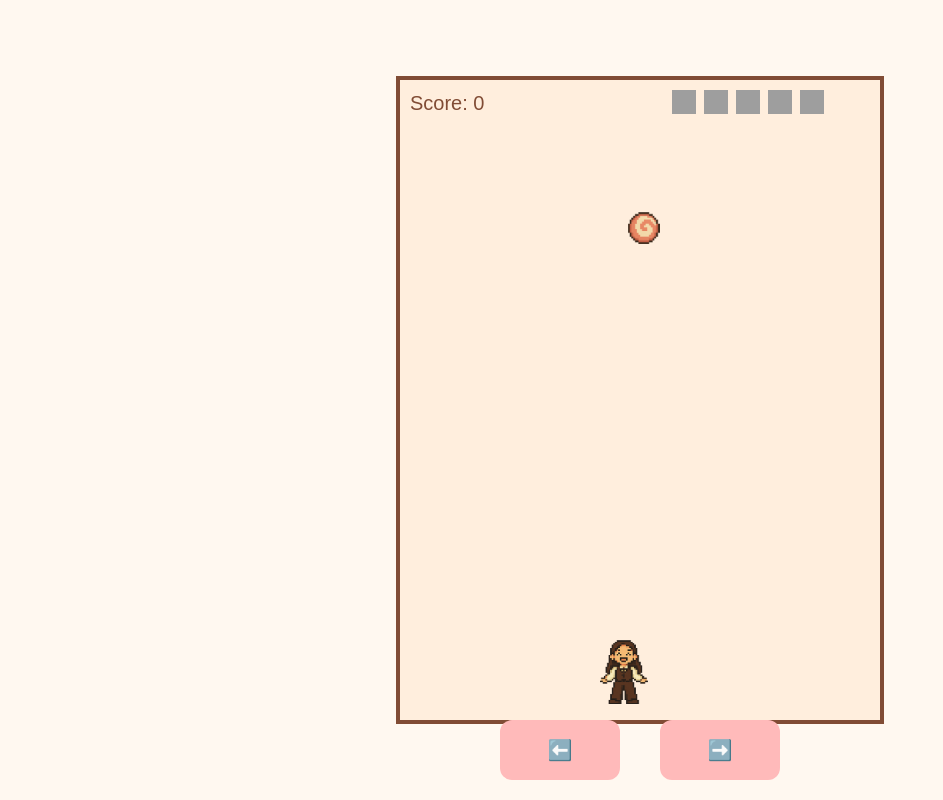
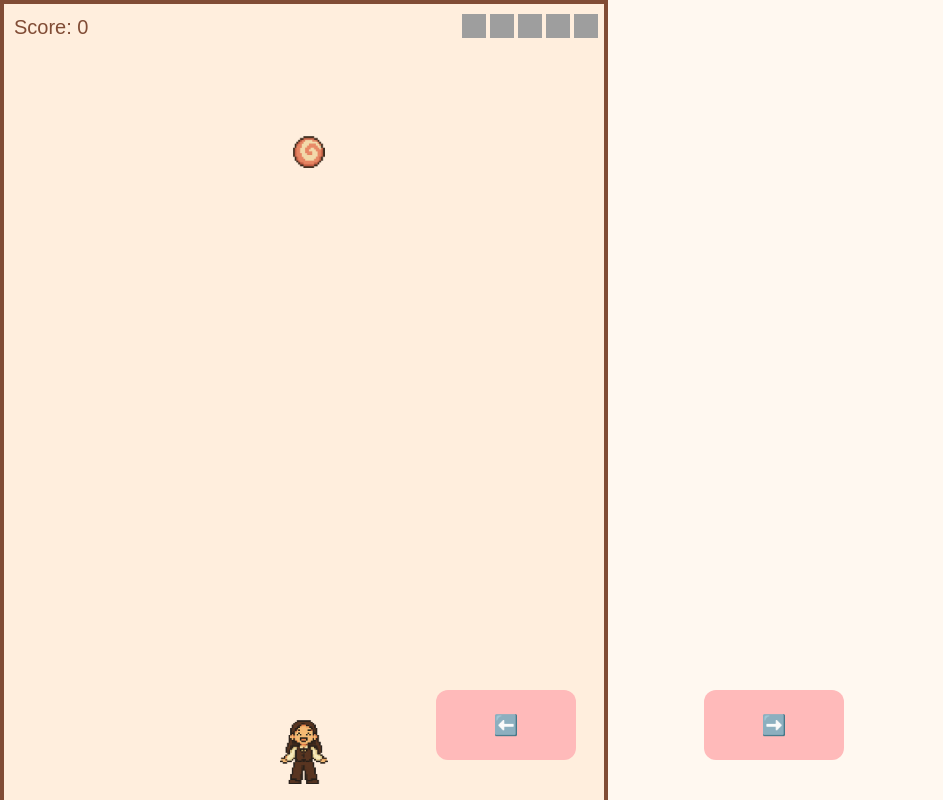
Before and after one commit to BekovaDeniza/alyona-game, a plain HTML site: page index.html in a window 1280 px wide. Both pictures are taken after a click on the button "Играть". Shown: the whole page, without its empty margins (0-943 px from the left). Drawn offline with Linux system fonts and the light colour scheme.

Commit message:
fix index.html

```diff
--- a/index.html
+++ b/index.html
@@ -2,23 +2,24 @@
 <html lang="ru">
 <head>
   <meta charset="UTF-8" />
-  <meta name="viewport" content="width=device-width, initial-scale=1.0" />
+  <meta name="viewport" content="width=device-width, initial-scale=1.0, maximum-scale=1.0, user-scalable=no" />
   <title>Catch the Sweets</title>
   <style>
-    body {
+    html, body {
         margin: 0;
+        padding: 0;
         background: #fff8f0;
-      display: flex;
-      justify-content: center;
-      align-items: center;
-      height: 100vh;
         font-family: sans-serif;
+        overflow: hidden;
+        height: 100%;
         }
+
         canvas {
+        display: none;
         border: 4px solid #814c35;
         background: #ffeedd;
-      display: none;
         }
+
         #startScreen, #endScreen {
         position: absolute;
         top: 0;
@@ -31,37 +32,52 @@
         justify-content: center;
         align-items: center;
         text-align: center;
-      font-size: 28px;
+        font-size: clamp(16px, 5vw, 28px); /* Адаптивный текст */
         padding: 20px;
         z-index: 10;
         }
+
         #endScreen {
         display: none;
         background: rgba(0, 0, 0, 0.6);
         color: white;
         }
+
         .controls {
         position: absolute;
-      bottom: 20px;
+        bottom: 5%;
         width: 100%;
         display: flex;
         justify-content: center;
-      gap: 40px;
+        gap: 10vw;
         z-index: 5;
         display: none;
         }
+
         .controls button, .screen-button {
-      width: 120px;
-      height: 60px;
-      font-size: 20px;
+        width: clamp(80px, 25vw, 140px);
+        height: clamp(40px, 12vw, 70px);
+        font-size: clamp(16px, 4.5vw, 22px);
         border: none;
         border-radius: 12px;
         background-color: #ffbaba;
         color: #5a2e2e;
         cursor: pointer;
+        touch-action: manipulation;
         }
+
         .screen-button:hover {
         background-color: #ffdada;
+        }
+
+
+    @media (min-width: 768px) {
+      #startScreen, #endScreen {
+        font-size: 28px;
+      }
+      .controls button, .screen-button {
+        font-size: 20px;
+      }
     }
   </style>
 </head>
@@ -71,7 +87,7 @@
     <button class="screen-button" id="startButton">Играть</button>
   </div>
 
-  <canvas id="gameCanvas" width="480" height="640"></canvas>
+  <canvas id="gameCanvas"></canvas>
 
   <div id="endScreen">
     <div id="endMessage"></div>
@@ -86,7 +102,6 @@
   <script>
     const canvas = document.getElementById('gameCanvas');
     const ctx = canvas.getContext('2d');
-    const keys = {};
 
     const startScreen = document.getElementById('startScreen');
     const endScreen = document.getElementById('endScreen');
@@ -116,9 +131,10 @@
 
     const candySources = ['assets/candy1.png', 'assets/candy2.png', 'assets/candy3.png', 'assets/candy4.png'];
 
+    const keys = {};
     const player = {
-      x: 200,
-      y: 560,
+      x: 0,
+      y: 0,
       width: 48,
       height: 64,
       speed: 5,
@@ -131,6 +147,27 @@
     const maxScore = 10;
     const maxMissed = 5;
     let gameEnded = false;
+
+    function resizeCanvas() {
+      const aspectRatio = 3 / 4;
+      let width = window.innerWidth;
+      let height = window.innerHeight;
+
+      if (height > width / aspectRatio) {
+        height = width / aspectRatio;
+      } else {
+        width = height * aspectRatio;
+      }
+
+      canvas.width = width;
+      canvas.height = height;
+      player.y = canvas.height - player.height - 20;
+      if (!gameEnded) {
+        player.x = canvas.width / 2 - player.width / 2;
+      }
+    }
+
+    window.addEventListener('resize', resizeCanvas);
 
     document.addEventListener('keydown', e => keys[e.key] = true);
     document.addEventListener('keyup', e => keys[e.key] = false);
@@ -188,6 +225,7 @@
       } else {
         player.currentImage = playerImages.normal;
       }
+
       player.x = Math.max(0, Math.min(canvas.width - player.width, player.x));
 
       for (let i = candies.length - 1; i >= 0; i--) {
@@ -227,7 +265,7 @@
       ctx.fillText(`Score: ${score}`, 10, 30);
 
       for (let i = 0; i < maxMissed - missed; i++) {
-        ctx.drawImage(heartImage, 400 - i * 32, 10, 24, 24);
+        ctx.drawImage(heartImage, canvas.width - 30 - i * 28, 10, 24, 24);
       }
     }
 
@@ -239,22 +277,15 @@
       }
     }
 
-
     function endGame(won) {
       gameEnded = true;
-
-        // Назначение финального изображения
       player.currentImage = won ? playerImages.win : playerImages.lose;
-
-        // Отображаем финальный фрейм со спрайтом
       draw();
 
-        // Показываем финальный экран
       setTimeout(() => {
         canvas.style.display = 'none';
         controls.style.display = 'none';
         endScreen.style.display = 'flex';
-
         endMessage.innerHTML = won
           ? 'Ура, Алёна собрала все сладости! 🍭✨'
           : 'Ой-ой! Сладости упали... 💔🍬';
@@ -262,16 +293,16 @@
     }
 
     function startGame() {
+      resizeCanvas();
       startScreen.style.display = 'none';
       endScreen.style.display = 'none';
       canvas.style.display = 'block';
       controls.style.display = 'flex';
 
-      // Reset state
       score = 0;
       missed = 0;
       candies.length = 0;
-      player.x = 200;
+      player.x = canvas.width / 2 - player.width / 2;
       gameEnded = false;
       player.currentImage = playerImages.normal;
 
@@ -282,6 +313,7 @@
     document.getElementById('startButton').addEventListener('click', startGame);
     document.getElementById('restartButton').addEventListener('click', () => location.reload());
 
+    resizeCanvas();
   </script>
 </body>
 </html>
```
Lines whose indentation alone changed are shown as unchanged.
